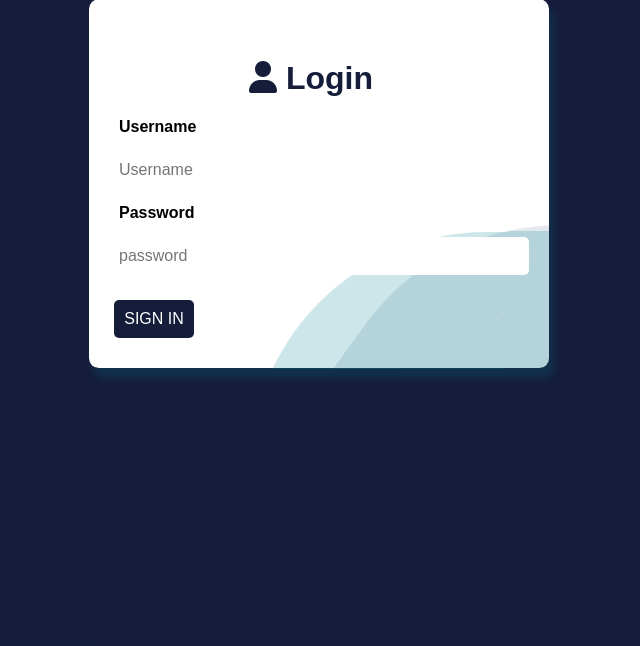
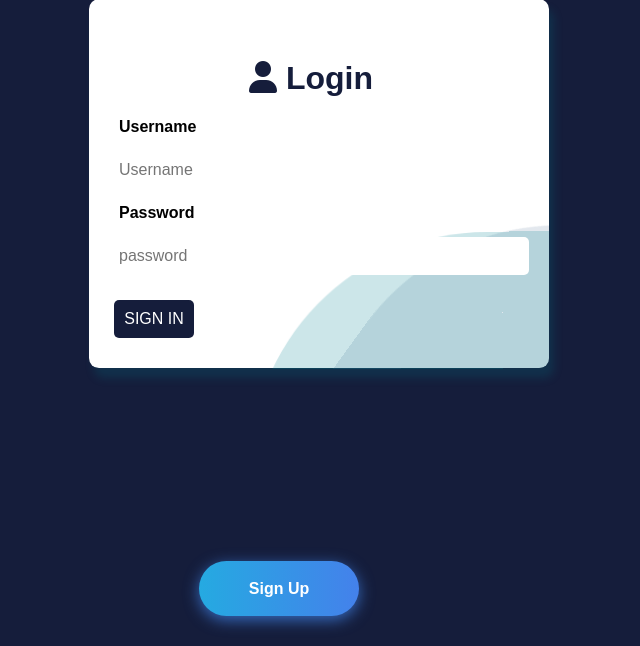
Before and after one commit to VedhaSankar/integrated-project-platform, a Flask app: page / in a window 1280 px wide. Shown: the part 279-925 px from the top of the page, without its empty margins (321-961 px from the left). Run offline with Flask 2, Linux system fonts and the light colour scheme.

Commit message:
sign up page brought back to life

```diff
--- a/templates/login.html
+++ b/templates/login.html
@@ -196,7 +196,7 @@
     </form>
 
     <a href="/signup">
-        <button onclick="location.href = 'home.html';" id="signup" class="bn632-hover bn26" style="margin-left: -1000px; position:fixed">Sign Up </button>
+        <button onclick="location.href = 'home.html';" id="signup" class="bn632-hover bn26" style="margin-left: -750px">Sign Up </button>
     </a>
 
 
```
